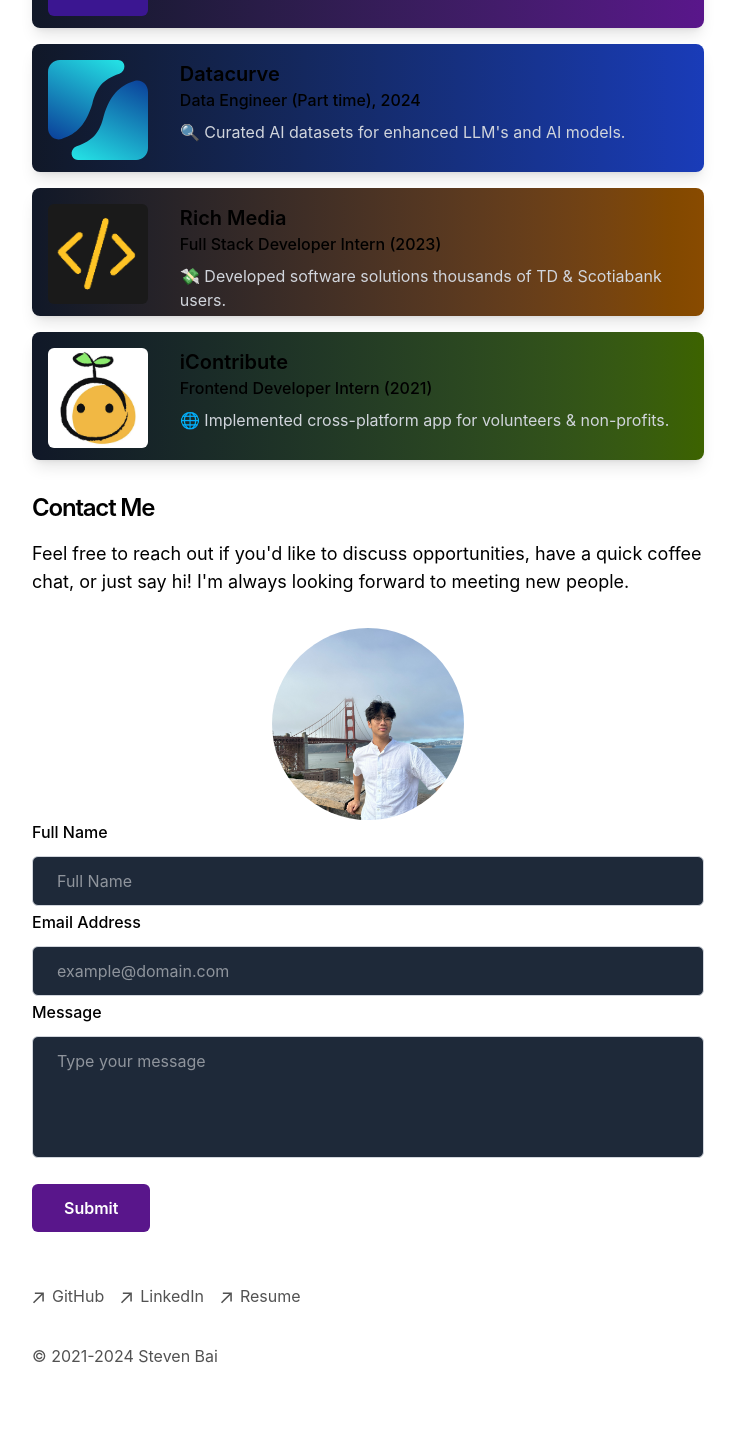
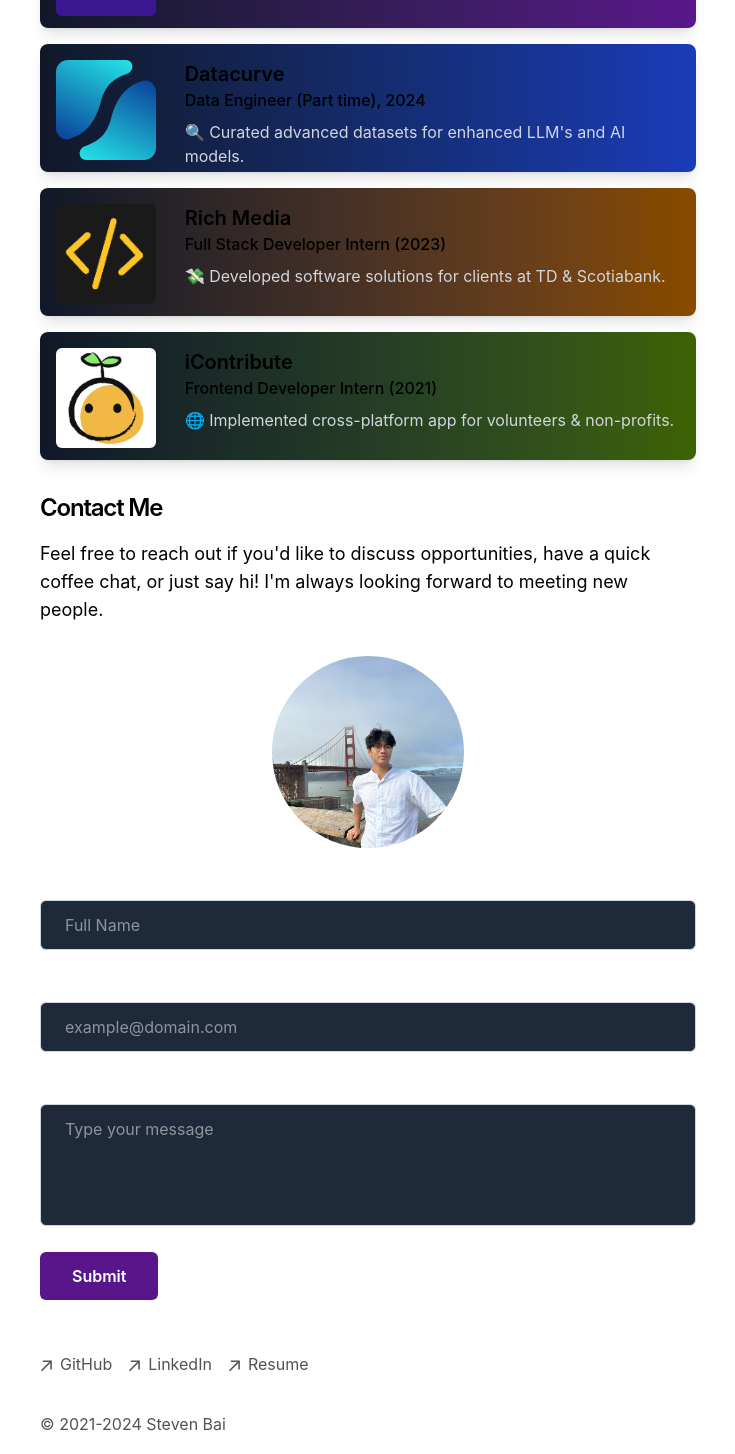
Before and after one commit to stevenbai0724/personal-website-v3, a Next.js app: page / in a window 1280 px wide. Shown: the part 736-2190 px from the top of the page, without its empty margins (272-1007 px from the left). Before the commit the page ends 2168 px from the top, so only its background shows below. Built offline with nearby package versions, Linux system fonts and the light colour scheme.

Commit message:
bug fixes

```diff
--- a/app/blog/page.tsx
+++ b/app/blog/page.tsx
@@ -8,8 +8,11 @@ export const metadata = {
 export default function Page() {
   return (
     <section>
-      <h1 className="font-semibold text-2xl mb-8 tracking-tighter">My Blog (Coming soon)</h1>
+      <h1 className="font-semibold text-2xl mb-8 tracking-tighter w-full">My Blog (Coming soon)</h1>
       {/* <BlogPosts /> */}
+      <div className="w-full">
+
+      </div>
     </section>
   )
 }
--- a/app/components/contact.tsx
+++ b/app/components/contact.tsx
@@ -22,7 +22,7 @@ const Contact: FC = () => {
       <div className='mb-1'>
         <label
           htmlFor='name'
-          className='mb-3 block text-base font-medium text-black'
+          className='mb-3 block text-base font-medium text-white'
         >
           Full Name
         </label>
@@ -33,10 +33,10 @@ const Contact: FC = () => {
           {...register('name', { required: true })}
         />
       </div>
-      <div className='mb-1'>
+      <div className='mb-1 mt-4'>
         <label
           htmlFor='email'
-          className='mb-3 block text-base font-medium text-black'
+          className='mb-3 block text-base font-medium text-white'
         >
           Email Address
         </label>
@@ -47,10 +47,10 @@ const Contact: FC = () => {
           {...register('email', { required: true })}
         />
       </div>
-      <div className='mb-5'>
+      <div className='mb-5 mt-4'>
         <label
           htmlFor='message'
-          className='mb-3 block text-base font-medium text-black'
+          className='mb-3 block text-base font-medium text-white'
         >
           Message
         </label>
--- a/app/components/nav.tsx
+++ b/app/components/nav.tsx
@@ -12,7 +12,7 @@ const navItems = {
 export function Navbar() {
   return (
     <aside className="-ml-[8px] mb-16 tracking-tight">
-      <div className="fixed top-0 bg-black left-0 w-full py-3 flex flex-row justify-center">
+      <div className="fixed top-0 bg-black z-90 left-0 w-full py-3 flex flex-row justify-center">
         <nav
           className="flex flex-row w-2xl justify-center relative px-0 pb-0 fade md:overflow-auto scroll-pr-6 md:relative"
           id="nav"
--- a/app/layout.tsx
+++ b/app/layout.tsx
@@ -56,7 +56,7 @@ export default function RootLayout({
       <head>
         <link rel="icon" href="/favicon.ico" sizes="any" />
       </head>
-      <body className="antialiased md:w-2xl mx-4 mt-8 lg:mx-auto">
+      <body className="w-full px-2 antialiased md:w-2xl mx-4 mt-8 lg:mx-auto">
         <main className="flex-auto w-full flex flex-col justify-center items-center px-2 md:px-0">
           <Navbar />
           <div className="min-h-screen w-full">
--- a/app/page.tsx
+++ b/app/page.tsx
@@ -29,7 +29,7 @@ export default function Page() {
       company: "Datacurve",
       position: "Data Engineer (Part time), 2024",
       gradient: "from-blue-800 to-gray-900",
-      description: "🔍 Curated AI datasets for enhanced LLM's and AI models.",
+      description: "🔍 Curated advanced datasets for enhanced LLM's and AI models.",
       link: "https://datacurve.ai"
     },
     {
@@ -37,7 +37,7 @@ export default function Page() {
       company: "Rich Media",
       position: "Full Stack Developer Intern (2023)",
       gradient: "from-yellow-800 to-gray-900",
-      description: "💸 Developed software solutions thousands of TD & Scotiabank users.",
+      description: "💸 Developed software solutions for clients at TD & Scotiabank.",
       link: "https://richmedia.com"
     },
     {
@@ -92,7 +92,7 @@ export default function Page() {
         {`Feel free to reach out if you'd like to discuss opportunities, have a quick coffee chat, or just say hi! I'm always looking forward to meeting new people.`}
       </p>
 
-      <div className="flex flex-col items-center mt-8">
+      <div className="flex flex-col items-center mt-8 mb-4">
         <div className="relative bg-white w-48 h-48 rounded-full overflow-hidden">
           <Image
             src="/images/stevenbai.jpg"
```
